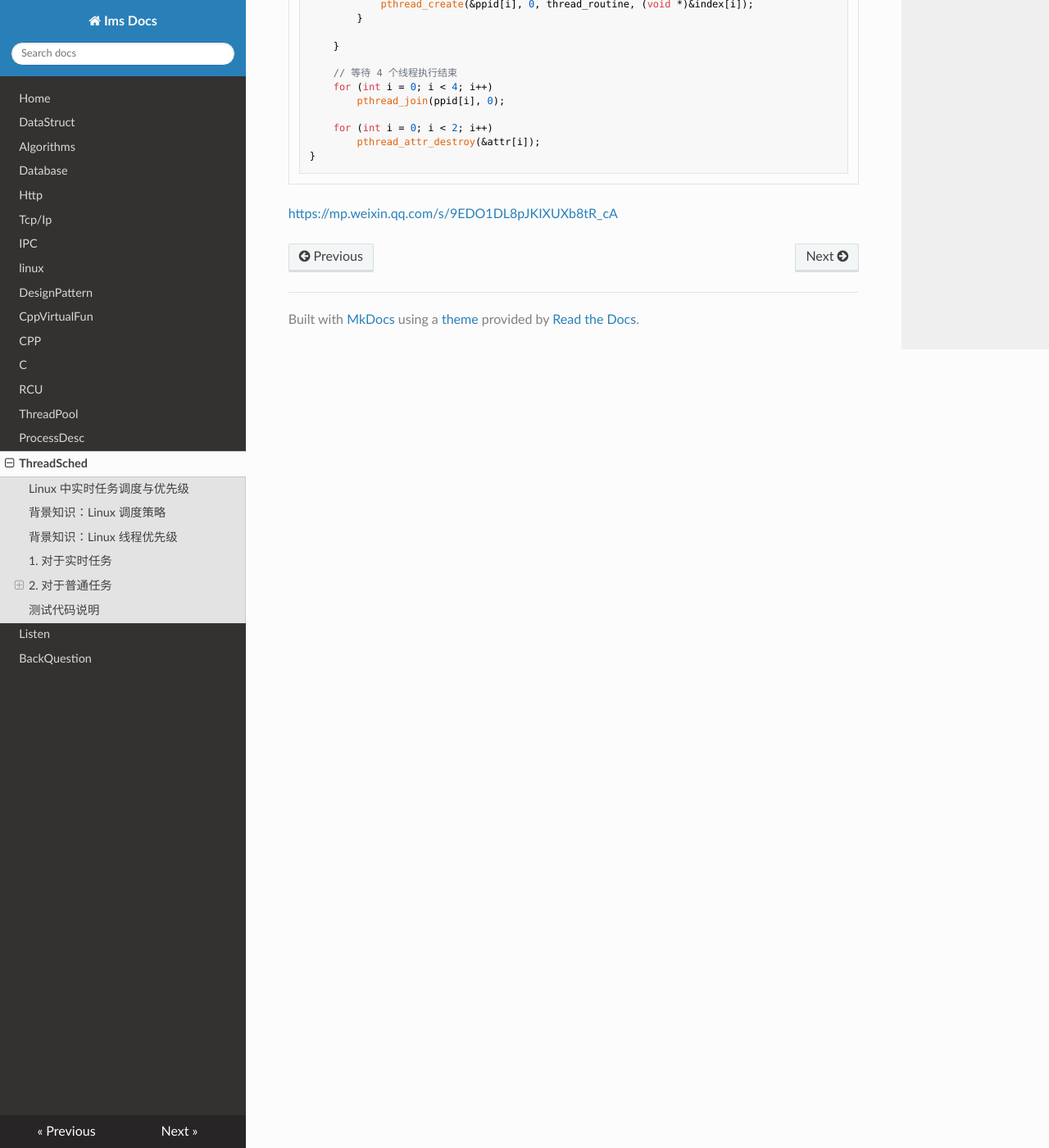
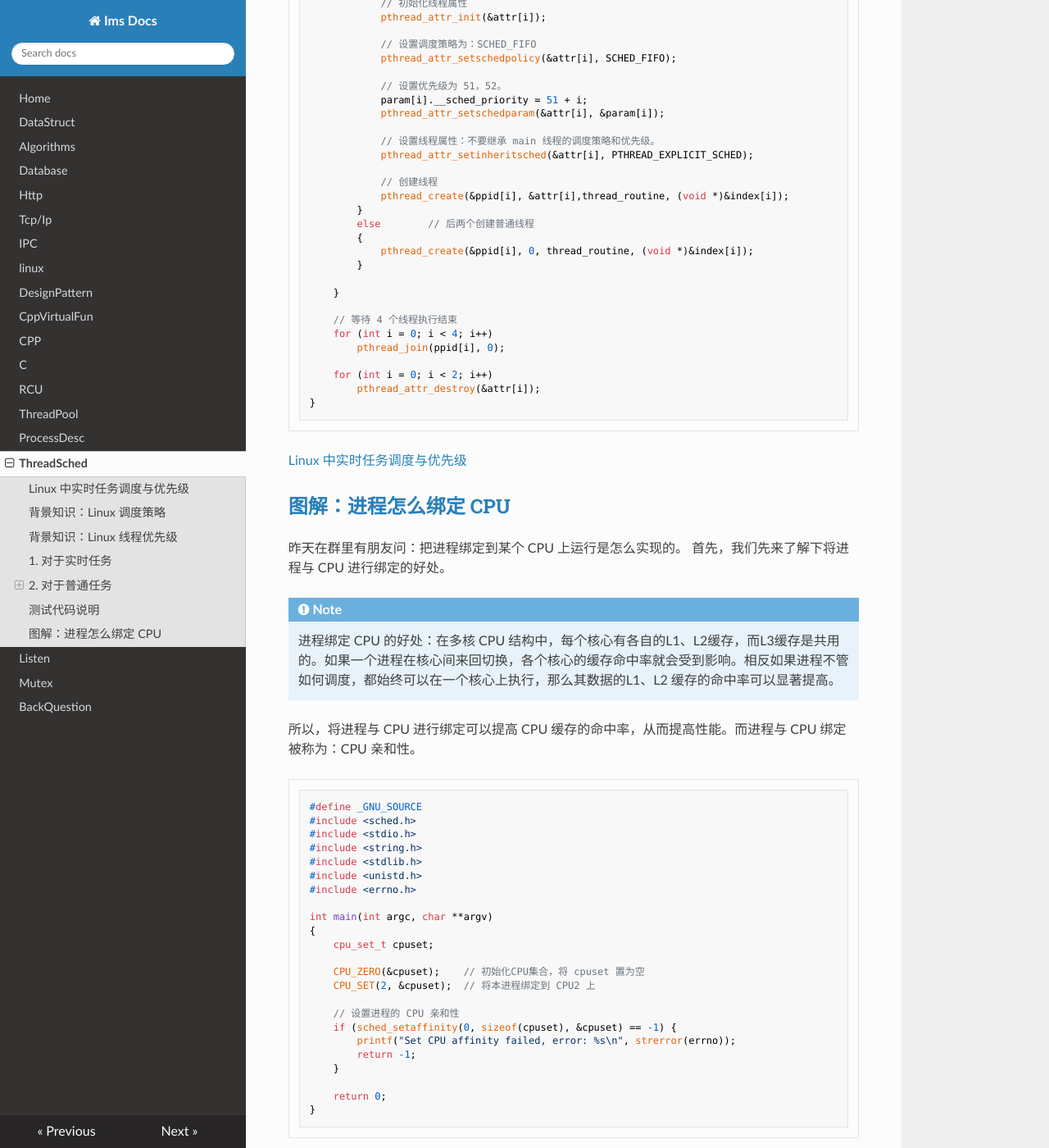
Before and after one commit to ims0/mkdocs, an MkDocs documentation site: the page built from docs/thread_sched.md, in a window 1280 px wide and 1400 px high, scrolled down 5489 px. Shown: the whole window at 82% size. Built offline with MkDocs 1.6.1, drawn with Linux system fonts in a browser that asks for light colours; nearby versions of some CDN libraries; some of the changed text lies outside the part shown.

Commit message:
add docs/mutex.md

````diff
--- a/docs/thread_sched.md
+++ b/docs/thread_sched.md
@@ -1,26 +1,20 @@
-# thread sched
-
+#
 ## Linux 中实时任务调度与优先级
 
 <font color="#009999">Linux 系统中下面几个概念：</font>
 
 1. <font color="#ff0000">实时</font> 进程和<font color="#ff0000">普通</font> 进程的调度策略；
+2. Linux 中 **混乱的** 进程优先级是如何计算的；
+3. CPU **亲和性** 的测试；
+4. **多处理器** (SMP)遇到实时进程和普通进程的程序设计；
+* 进程调度相关的系统调用定义在`/usr/include/sched.h`
+* 线程调度相关的系统调用定义在`/usr/include/pthread.h`
 
-2. Linux 中 **混乱的** 进程优先级是如何计算的；
-
-3. CPU **亲和性** 的测试；
-
-4. **多处理器** (SMP)遇到实时进程和普通进程的程序设计；
-
-5. 道哥的脑袋被门夹了一下的短路经历；
 
 ## <font color="#992233">背景知识：Linux 调度策略</font>
 关于进程的 **调度策略**，不同的操作系统有不同的整体 **目标**，因此调度算法也就各不相同。
-
 这需要根据进程的 **类型** (计算密集型？IO密集型？)、 **优先级** 等因素来进行选择。
-
 对于 **Linux  x86** 平台来说，一般采用的是 **CFS**：<font color="#ff0000">**完全公平调度算法**</font>。
-
 之所以叫做完全公平，是因为操作系统以每个线程占用 **CPU** 的 **比率** 来进行动态的计算，操作系统希望每一个进程都能够 **平均** 的使用 **CPU** 这个资源，雨露均沾。
 
 我们在创建一个线程的时候，**默认** 就是这个调度算法 **SCHED_OTHER** ，默认的 **优先级** 为 **0** 。
@@ -38,11 +32,11 @@
 
 因此，操作系统引入了 **最小粒度** ，也就是每个进程都有一个最小的执行时间保证，称作 **时间片** 。
 
-除了 **SCHED_OTHER** 调度算法，**Linux** 系统还支持 **两种实时调度策略** ：
+除了 **SCHED_OTHER** 调度算法，Linux系统还支持两种实时调度策略：
 
-1. SCHED_FIFO：根据进程的优先级进行调度，一旦抢占到 CPU 则一直运行，直达自己主动放弃或被被更高优先级的进程抢占;
+1. <font color="#0055ff">SCHED_FIFO</font>：根据进程的优先级进行调度，一旦抢占到 CPU 则一直运行，直达自己主动放弃或被被更高优先级的进程抢占;
 
-2. SCHED_RR：在 SCHED_FIFO 的基础上，加上了时间片的概念。当一个进程抢占到 CPU 之后，运行到一定的时间后，调度器会把这个进程放在 CPU 中，当前优先级进程队列的末尾，然后选择另一个相同优先级的进程来执行;
+2. <font color="#0055ff">SCHED_RR</font>：在 **SCHED_FIFO** 的基础上，加上了时间片的概念。当一个进程抢占到 CPU 之后，运行到一定的时间后，调度器会把这个进程放在 CPU 中，当前优先级进程队列的末尾，然后选择另一个相同优先级的进程来执行;
 
 本文想测试的就是 **SCHED_FIFO** 与普通的 **SCHED_OTHER** 这两种调度策略混合的情况。
 
@@ -122,6 +116,19 @@
 2. `#include <sched.h>` 必须在 `#include <pthread.h> `之前包含进来;
 3. 这个顺序能够保证在后面设置继承的 CPU 亲和性时，CPU_SET, CEPU_ZERO这两个函数能被顺利定位到。
 
+在线程入口函数  thread_routine 的开头，增加下面的代码,是为了防止在多核心cpu中，看不到调度的效果
+```
+cpu_set_t mask;
+int cpus = sysconf(_SC_NPROCESSORS_CONF);
+CPU_ZERO(&mask);
+CPU_SET(0, &mask);
+//pthread_setaffinity_np define in ptherad.h
+if (pthread_setaffinity_np(pthread_self(), sizeof(mask), &mask) < 0)
+{
+    printf("set thread affinity failed! \n");
+}
+```
+完整代码
 
 ```
 #define _GNU_SOURCE
@@ -252,4 +259,43 @@
 
 ```
 
-https://mp.weixin.qq.com/s/9EDO1DL8pJKIXUXb8tR_cA
+[Linux 中实时任务调度与优先级](https://mp.weixin.qq.com/s/9EDO1DL8pJKIXUXb8tR_cA)
+
+## [图解：进程怎么绑定 CPU](https://mp.weixin.qq.com/s/Qk1czeR21TtAU9wGQZJQAA)
+
+昨天在群里有朋友问：把进程绑定到某个 CPU 上运行是怎么实现的。
+首先，我们先来了解下将进程与 CPU 进行绑定的好处。
+
+!!! note
+    进程绑定 CPU 的好处：在多核 CPU 结构中，每个核心有各自的L1、L2缓存，而L3缓存是共用的。如果一个进程在核心间来回切换，各个核心的缓存命中率就会受到影响。相反如果进程不管如何调度，都始终可以在一个核心上执行，那么其数据的L1、L2 缓存的命中率可以显著提高。
+
+所以，将进程与 CPU 进行绑定可以提高 CPU 缓存的命中率，从而提高性能。而进程与 CPU 绑定被称为：CPU 亲和性。
+
+
+
+
+```
+#define _GNU_SOURCE
+#include <sched.h>
+#include <stdio.h>
+#include <string.h>
+#include <stdlib.h>
+#include <unistd.h>
+#include <errno.h>
+
+int main(int argc, char **argv)
+{
+    cpu_set_t cpuset;
+
+    CPU_ZERO(&cpuset);    // 初始化CPU集合，将 cpuset 置为空
+    CPU_SET(2, &cpuset);  // 将本进程绑定到 CPU2 上
+
+    // 设置进程的 CPU 亲和性
+    if (sched_setaffinity(0, sizeof(cpuset), &cpuset) == -1) {
+        printf("Set CPU affinity failed, error: %s\n", strerror(errno));
+        return -1;
+    }
+
+    return 0;
+}
+```
--- a/mkdocs.yml
+++ b/mkdocs.yml
@@ -18,6 +18,7 @@
     - ProcessDesc: process_desc.md
     - ThreadSched: thread_sched.md
     - Listen: listen.md
+    - Mutex: mutex.md
     - BackQuestion: back-end.md
 
 markdown_extensions:
````
Also changed, not shown: docs/mutex.md (added, +160 -0 lines), docs/lock/mid_speed.webp (added), docs/lock/mutex_lock_process.png (added), docs/lock/osq_lock.webp (added), docs/lock/osq_unlock.webp (added), docs/lock/osq_wait_next.png (added), docs/lock/release_lock.png (added), docs/lock/slow_speed.png (added), docs/lock/struct_osq.png (added).
